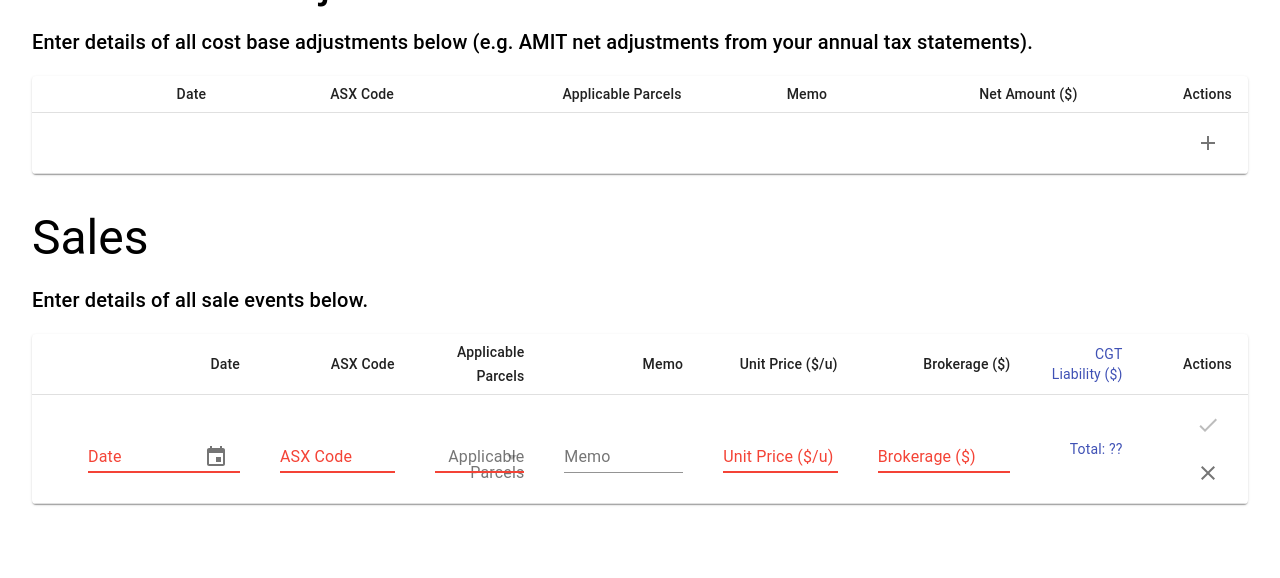
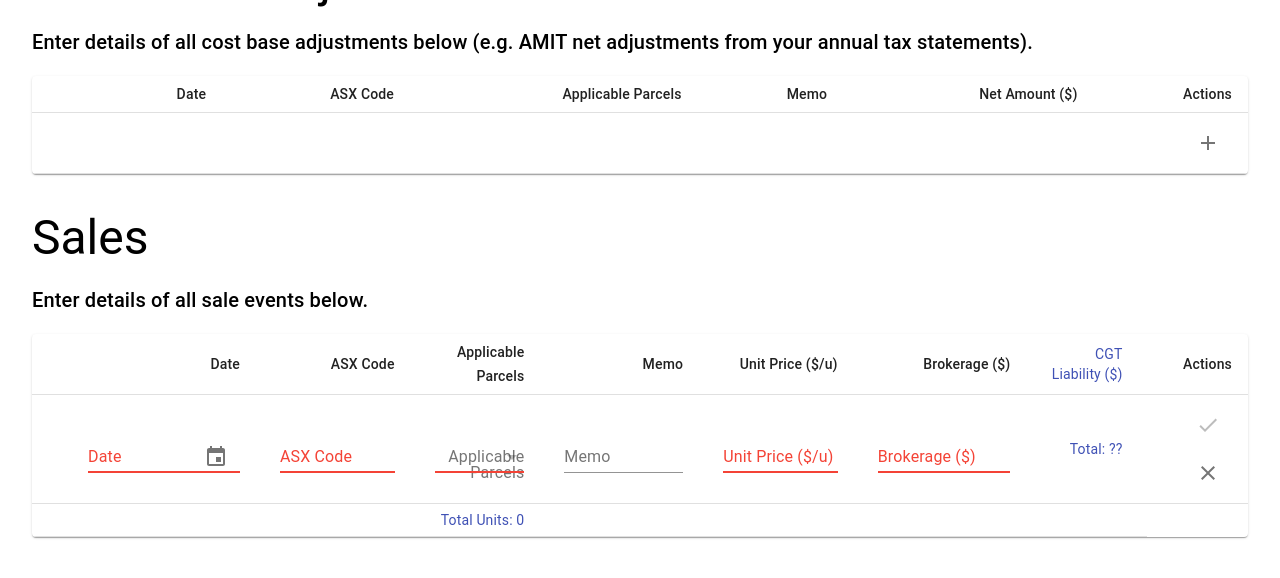
Before and after one commit to judilsteve/asx-cgt-calculator-optimiser, a React (Create React App) app: page / in a window 1280 px wide. Both pictures are taken after a click on the button 1208 px from the left and 1934 px from the top of the page. Shown: the part 1534-2112 px from the top of the page. Built offline with nearby package versions, Linux system fonts and the light colour scheme.

Commit message:
Total and "select all" toggle for sale list.

```diff
--- a/src/components/saleList.jsx
+++ b/src/components/saleList.jsx
@@ -339,11 +339,36 @@ function EditSaleRow(props) {
         rebuildUnitsSoldLookup(newApplicableParcelIds);
     }
 
+    const toggleSelectAll = () => {
+        if(applicableParcelIds.length !== availableParcels.length)
+        updateApplicableParcels(availableParcels.map(p => p.id));
+        else updateApplicableParcels([]);
+    };
+
+    const toggleParcel = parcelId => {
+        if(applicableParcelIds.includes(parcelId))
+            updateApplicableParcels(applicableParcelIds.filter(pid => parcelId !== pid));
+        else updateApplicableParcels([...applicableParcelIds, parcelId]);
+    }
+
     const updateUnitsSold = (parcelId, newUnitsSold) => {
         const newUnitsSoldLookup = { ...unitsSoldLookup };
         newUnitsSoldLookup[parcelId] = newUnitsSold;
         setUnitsSoldLookup(newUnitsSoldLookup);
     }
+
+    const totalUnitsSold = useMemo(() => {
+        let total = 0;
+        for(const value of Object.values(unitsSoldLookup)) {
+            if(!value) return '??';
+            const float = parseFloat(value);
+            if(isNaN(float)) return '??';
+            const int = parseInt(value);
+            if(float !== int) return '??';
+            total += int;
+        }
+        return total;
+    }, [unitsSoldLookup])
 
     return <>
         <TableRow>
@@ -369,12 +394,17 @@ function EditSaleRow(props) {
                     label="Applicable Parcels"
                     error={!applicableParcelIds.length}
                     multiple
+                    value={applicableParcelIds}
                     fullWidth
-                    value={applicableParcelIds}
-                    onChange={e => updateApplicableParcels(e.target.value)}
                     renderValue={selected => selected.map(s => s).join(', ')}>
-                    {orderedAvailableParcels.map(p =>
-                        <MenuItem key={p.id} value={p.id}>
+                        <MenuItem onClick={toggleSelectAll}>
+                            <Checkbox color="primary"
+                                checked={applicableParcelIds.length === availableParcels.length}
+                                indeterminate={applicableParcelIds.length && applicableParcelIds.length < availableParcels.length} />
+                            <ListItemText primary="Select All" secondary={`${totalUnitsSold} currently selected`}/>
+                        </MenuItem>
+                        {orderedAvailableParcels.map(p =>
+                        <MenuItem key={p.id} onClick={() => toggleParcel(p.id)}>
                             <Checkbox color="primary" checked={!!applicableParcelIds.includes(p.id)} />
                             <ListItemText primary={`${p.id}${p.memo ? ': ' + p.memo : ''}`} secondary={`${p.remainingUnits} available, $${perUnitCgtLiabilityLookup[p.id]?.toFixed(4) ?? '??'}/u CGT`}/>
                         </MenuItem>)}
@@ -405,6 +435,18 @@ function EditSaleRow(props) {
                 unitsSold={unitsSoldLookup[pid]}
                 setUnitsSold={u => updateUnitsSold(pid, u)}/>
         )}
+        <TableRow>
+            <TableCell/>
+            <TableCell/>
+            <TableCell/>
+            <TableCell align="right">
+                <Typography variant="body2" color="primary">Total Units: {totalUnitsSold}</Typography>
+            </TableCell>
+            <TableCell/>
+            <TableCell/>
+            <TableCell/>
+            <TableCell/>
+        </TableRow>
     </>;
 }
 
```
